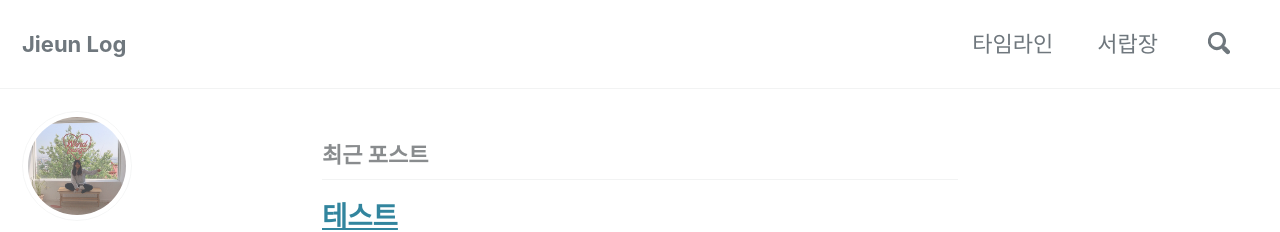
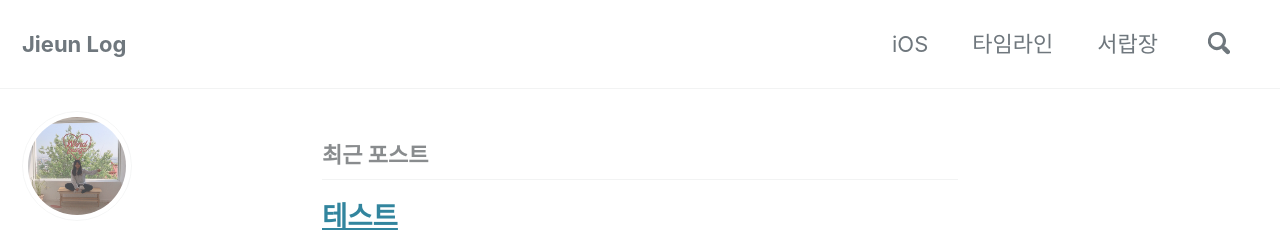
Before and after one commit to YuJieun/YuJieun.github.io, a Jekyll site: the page built from index.html, in a window 1280 px wide and 900 px high. Shown: the top 232 px of the window. Built offline with Jekyll 4.4.1, drawn with Linux system fonts in a browser that asks for light colours; cached includes are drawn as plain includes; nearby versions of some CDN libraries; the list of posts is cut into pages by our own code.

Commit message:
add category

```diff
--- a/_data/navigation.yml
+++ b/_data/navigation.yml
@@ -1,5 +1,7 @@
 # main links
 main:
+  - title: "iOS"
+    url: /categories/iOS/
   - title: "타임라인"
     url: /year-archive/
   - title: "서랍장"
```
